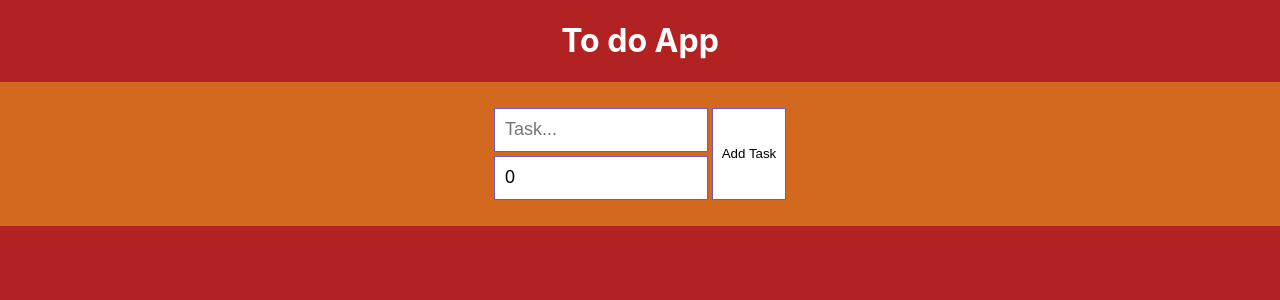
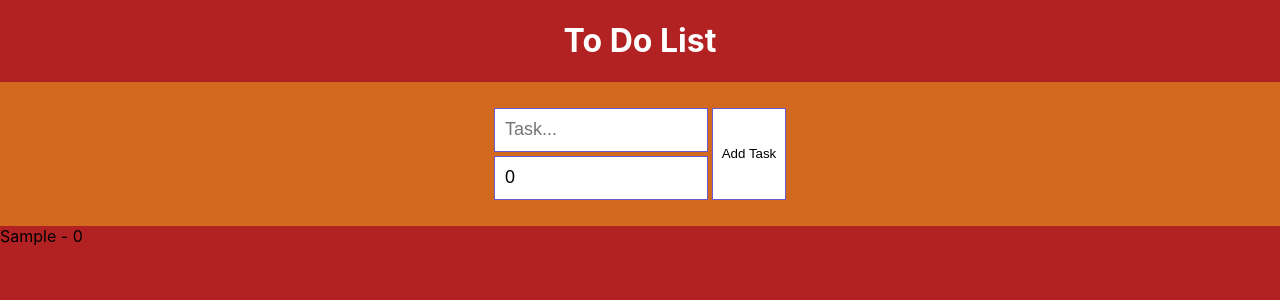
Before and after one commit to Stefantut/to-to-app-react-typescript, a React (Create React App) app: page / in a window 1280 px wide. Both pictures are taken after typing "Sample" into the empty fields and a click on the button "Add Task". Shown: the top 300 px of the page. Built offline with nearby package versions, Linux system fonts and the light colour scheme.

Commit message:
Displayed task list

```diff
--- a/src/App.tsx
+++ b/src/App.tsx
@@ -1,6 +1,7 @@
 import React, { FC, ChangeEvent, useState } from "react";
 import { ITask } from "./interfaces";
 import "./App.css";
+import TodoTask from "./Components/TodoTask";
 
 const App: FC = () => {
   const [task, setTask] = useState<string>(""),
@@ -24,7 +25,7 @@ const App: FC = () => {
 
   return (
     <div className="App">
-      <h1>To do App</h1>
+      <h1>To Do List</h1>
       <header>
         <div className="inputs-container">
           <input
@@ -44,7 +45,11 @@ const App: FC = () => {
         </div>
         <button onClick={addTask}>Add Task </button>
       </header>
-      <main className="todoList"></main>
+      <main className="todoList">
+        {todoList.map((task: ITask, index: number) => {
+          return <TodoTask key={index} task={task}/>;
+        })}
+      </main>
     </div>
   );
 };
--- /dev/null
+++ b/src/Components/TodoTask.tsx
@@ -0,0 +1,15 @@
+import { ITask } from "../interfaces";
+
+interface Props {
+  task: ITask;
+}
+
+const TodoTask = ({ task }: Props) => {
+  return (
+    <div className="task">
+      {task.taskName} - {task.deadline}
+    </div>
+  );
+};
+
+export default TodoTask;
```
